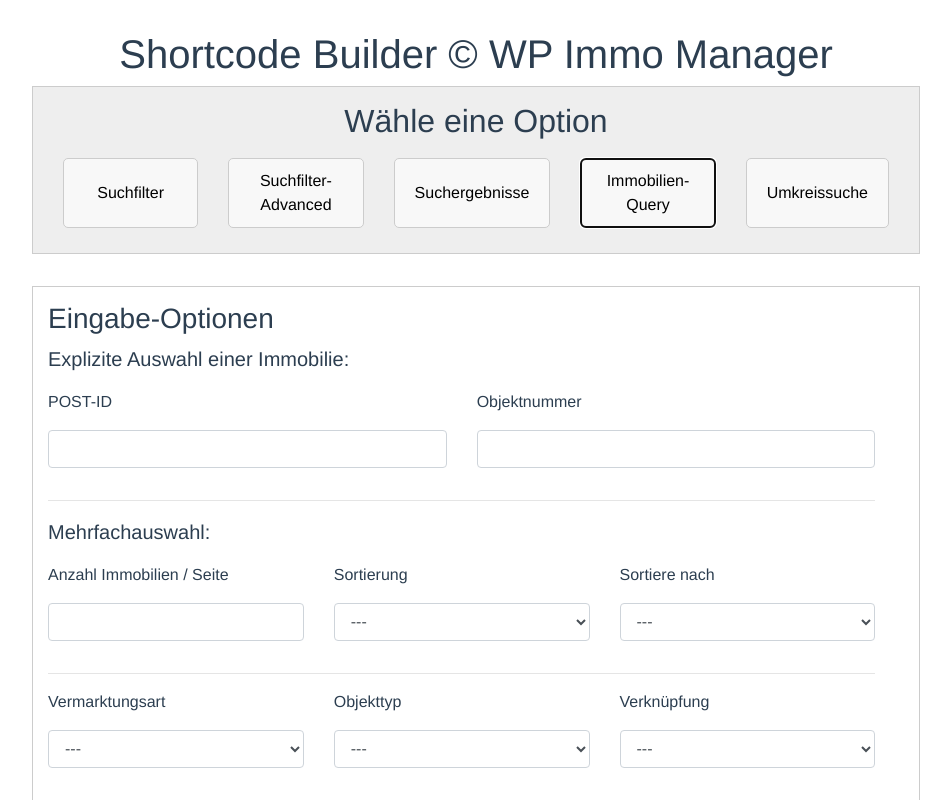
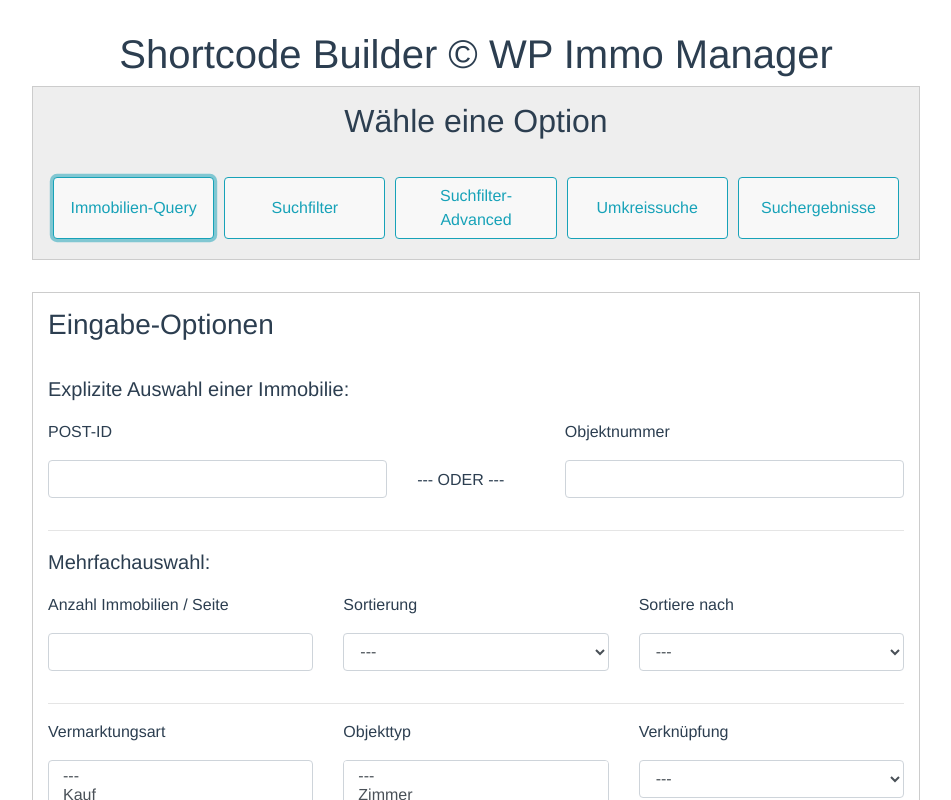
Before and after one commit to media-store-net/wpi-shortcodebuilder-vue, a Vue app: page / in a window 1280 px wide. Both pictures are taken after a click on the button "Immobilien-Query". Shown: the top 800 px of the page, without its empty margins (164-1115 px from the left). Built offline with nearby package versions, Linux system fonts and the light colour scheme.

Commit message:
- QueryInputCmp.vue logic finished - adding bootstrap and some style-classes

```diff
--- a/src/App.vue
+++ b/src/App.vue
@@ -1,9 +1,11 @@
 <template>
     <div id="app" class="container">
-    <Header msg="Shortcode Builder © WP Immo Manager" />
-    <ButtonArea />
+        <Header msg="Shortcode Builder © WP Immo Manager"/>
+        <ButtonArea/>
+        <transition name="fade">
             <InputArea :with-input="withInput" :content-cmp="inputContent.name"/>
-    <OutputArea :content="genarateOutput" />
+        </transition>
+        <OutputArea :content="genarateOutput"/>
     </div>
 </template>
 
@@ -30,6 +32,7 @@
       withInput: false,
       inputContent: {},
       filterBtn: '',
+      queryData: {},
       outputContent: ''
     }
   },
@@ -61,7 +64,6 @@
           }
           const value1 = this.stringFromArray(filterArray)
           this.setOutput(value1)
-          filterArray = []
           break
         case 'suchfilter-advanced' :
           filterArray = ['search_advanced']
@@ -76,7 +78,14 @@
           this.setOutput('search_filter_result')
           break
         case 'immobilien-query' :
-          this.setOutput('immobilien')
+          filterArray = ['immobilien']
+          if (this.queryData) {
+            for (const item in this.queryData) {
+              filterArray.push(this.queryData[item])
+            }
+          }
+          const value3 = this.stringFromArray(filterArray)
+          this.setOutput(value3)
           break
         case 'umkreissuche' :
           this.setOutput('umkreissuche')
@@ -95,6 +104,13 @@
     eventBus.$on('onFilterInput', (data) => {
       this.filterBtn = data
     })
+    eventBus.$on('onQueryInput', (data) => {
+      this.queryData = Object.entries(data).reduce((a, [k, v]) => (v ? {
+        ...a,
+        [k]: v
+      } : a), {})
+      console.log('onQueryInput Event', data)
+    })
   }
 }
 </script>
@@ -108,9 +124,11 @@
         color: #2c3e50;
         margin-top: 30px;
     }
+
     label {
         display: block;
     }
+
     input, select {
         margin: 1em 0;
         line-height: 2;
@@ -119,4 +137,20 @@
         border: 1px solid #ccc;
         border-radius: 5px;
     }
+
+    .fade-enter {
+        opacity: 0;
+    }
+
+    .fade-enter-active {
+        transition: opacity 1s;
+    }
+
+    .fade-leave {
+    }
+
+    .fade-leave-active {
+        transition: opacity 1s;
+        opacity: 0;
+    }
 </style>
--- a/src/components/ButtonArea.vue
+++ b/src/components/ButtonArea.vue
@@ -1,5 +1,5 @@
 <template>
-  <div id="wrapper" class="row">
+  <div id="wrapper" class="row card-content">
     <h2 class="col-12">Wähle eine Option</h2>
     <ButtonCmp
       class="col"
@@ -23,28 +23,28 @@
     return {
       buttons: [
         new Button(
-          1, 'Shortcode für die Suchfilter-Maske', 'Suchfilter', true, {
+          1, 'Shortcode für ein Immobilien Query', 'Immobilien-Query', true, {
+            name: 'QueryInputCmp',
+            cmpPath: './QueryInputCmp'
+          }
+        ),
+        new Button(
+          2, 'Shortcode für die Suchfilter-Maske', 'Suchfilter', true, {
             name: 'FilterInputCmp',
             cmpPath: './FilterInputCmp'
           }
         ),
         new Button(
-          2, 'Shortcode für die Erweiterte Suchfilter-Maske', 'Suchfilter-Advanced', true, {
+          3, 'Shortcode für die Erweiterte Suchfilter-Maske', 'Suchfilter-Advanced', true, {
             name: 'FilterInputCmp',
             cmpPath: './FilterInputCmp'
           }
         ),
         new Button(
-          3, 'Shortcode für die Suchergebnisse', 'Suchergebnisse', false
+          4, 'Shortcode für die Umkreissuche', 'Umkreissuche', false
         ),
         new Button(
-          4, 'Shortcode für ein Immobilien Query', 'Immobilien-Query', true, {
-            name: 'QueryInputCmp',
-            cmpPath: './QueryInputCmp'
-          }
-        ),
-        new Button(
-          5, 'Shortcode für die Umkreissuche', 'Umkreissuche', false
+          5, 'Shortcode für die Suchergebnisse', 'Suchergebnisse', false
         )
       ]
     }
@@ -60,4 +60,7 @@
     padding: 15px;
     background: #eee;
   }
+    h2 {
+        margin-bottom: 2rem;
+    }
 </style>
--- a/src/components/ButtonCmp.vue
+++ b/src/components/ButtonCmp.vue
@@ -1,5 +1,7 @@
 <template>
-  <button :title="btn.title" @click="onClick(btn)">{{btn.text}}</button>
+    <button :title="btn.title" @click="onClick(btn)"
+            class="btn btn-outline-info">{{btn.text}}
+    </button>
 </template>
 
 <script>
@@ -19,16 +21,10 @@
 <style scoped>
     button {
         background: #f8f8f8;
-    border: 1px solid #ccc;
-    border-radius: 5px;
-    margin: 10px 15px;
-    padding: 10px 20px;
+        margin: 5px;
     }
 
     button:hover {
-    background: #58a6bb;
-    color: #f8f8f8;
-    border: 1px solid #f8f8f8;
         cursor: pointer;
     }
 </style>
--- a/src/components/FilterInputCmp.vue
+++ b/src/components/FilterInputCmp.vue
@@ -25,7 +25,7 @@
 
 <style scoped>
   #content {
-    margin: 2em 0;
+    margin: 2rem 0;
     padding: 15px 0;
     background: inherit;
     text-align: left;
--- a/src/components/InputArea.vue
+++ b/src/components/InputArea.vue
@@ -27,5 +27,6 @@
   }
   h3 {
     padding-left: 0;
+      margin-bottom: 2rem;
   }
 </style>
--- a/src/components/QueryInputCmp.vue
+++ b/src/components/QueryInputCmp.vue
@@ -3,99 +3,137 @@
         <div id="content">
             <div class="row">
                 <p class="col-12 lead">Explizite Auswahl einer Immobilie:</p>
-        <div class="col">
+                <div class="col-12 col-md-5">
                     <label>POST-ID</label>
-          <input type="text" class="form-control"/>
+                    <input type="text" class="form-control"
+                           v-model="formData.post_id"/>
                 </div>
-        <div class="col">
+                <div class="d-none d-md-block col-2">
+                    <br><br>
+                    --- ODER ---
+                </div>
+                <div class="col-12 col-md-5">
                     <label>Objektnummer</label>
-          <input type="text" name="ocject_nr" class="form-control"/>
+                    <input type="text" class="form-control"
+                           v-model="formData.object_nr"/>
                 </div>
             </div>
             <hr>
             <div class="row">
                 <p class="lead col-12">Mehrfachauswahl:</p>
-        <div class="col">
+                <div class="col-12 col-sm-4">
                     <label>Anzahl Immobilien / Seite</label>
-          <input type="number" class="form-control"/>
+                    <input type="number" class="form-control"
+                           v-model="formData.anzahl"/>
                 </div>
-        <div class="col">
+                <div class="col-12 col-sm-4">
                     <label>Sortierung</label>
-          <select class="form-control">
-            <option>---</option>
-            <option>Aufsteigend</option>
-            <option>Absteigend</option>
+                    <select class="form-control" v-model="formData.sorting">
+                        <option value="">---</option>
+                        <option value="DESC">Aufsteigend</option>
+                        <option value="ASC">Absteigend</option>
                     </select>
                 </div>
-        <div class="col">
+                <div class="col-12 col-sm-4">
                     <label>Sortiere nach</label>
-          <select class="form-control">
-            <option>---</option>
-            <option value="">ID</option>
-            <option value="">Autor</option>
-            <option value="">Titel</option>
-            <option value="">Name</option>
-            <option value="">TYP</option>
-            <option value="">Datum</option>
-            <option value="">Letzte Aktualisierung</option>
-            <option value="">Zufällig</option>
-            <option value="">Anzahl Kommentare</option>
+                    <select class="form-control" v-model="formData.sortby">
+                        <option value="">---</option>
+                        <option value="ID">ID</option>
+                        <option value="Author">Autor</option>
+                        <option value="Title">Titel</option>
+                        <option value="Name">Name</option>
+                        <option value="type">TYP</option>
+                        <option value="date">Datum</option>
+                        <option value="modified">Letzte Aktualisierung</option>
+                        <option value="rand">Zufällig</option>
+                        <option value="comment_count">Anzahl Kommentare</option>
                     </select>
                 </div>
             </div>
             <hr>
             <div class="row">
-        <div class="col">
+                <div class="col-12 col-sm-4">
                     <label>Vermarktungsart</label>
-          <select class="form-control">
-            <option>---</option>
-            <option>Kauf</option>
-            <option>Miete / Pacht</option>
+                    <select class="form-control" v-model="formData.vermarktung" size="5" multiple>
+                        <option value="">---</option>
+                        <option value="kauf">Kauf</option>
+                        <option value="miete_pacht">Miete / Pacht</option>
+                        <option value="erbpacht">Erbpacht</option>
+                        <option value="leasing">Leasing</option>
                     </select>
                 </div>
-        <div class="col">
+                <div class="col-12 col-sm-4">
                     <label>Objekttyp</label>
-          <select class="form-control">
-            <option>---</option>
-            <option>Haus</option>
-            <option>Wohnung</option>
-            <option>Zimmer</option>
-            <option>Grundstück</option>
-            <option>Gewerbe</option>
+                    <select class="form-control" v-model="formData.objekttyp" size="5" multiple>
+                        <option value="">---</option>
+                        <option value="zimmer">Zimmer</option>
+                        <option value="wohnung">Wohnung</option>
+                        <option value="haus">Haus</option>
+                        <option value="grundstueck">Grundstück</option>
+                        <option value="buero_praxen">Büros / Praxen</option>
+                        <option value="einzelhandel">Einzelhandel</option>
+                        <option value="gastgewerbe">Gastgewerbe</option>
+                        <option value="hallen_lager_prod">Hallen / Lager</option>
+                        <option value="land_und_forstwirtschaft">Land und Forstwirtschaft</option>
+                        <option value="parken">Parken</option>
+                        <option value="sonstige">Sonstige</option>
+                        <option value="freizeitimmobilie_gewerblich">Gewerbliche Freizeitimmobilien</option>
+                        <option value="zinshaus_renditeobjekt">Zinshaus / Renditeobjekt</option>
                     </select>
                 </div>
-        <div class="col">
+                <div class="col-12 col-sm-4">
                     <label>Verknüpfung</label>
-          <select class="form-control">
-            <option>---</option>
-            <option value="">UND</option>
-            <option value="">ODER</option>
+                    <select class="form-control" v-model="formData.relation">
+                        <option value="">---</option>
+                        <option value="AND">UND</option>
+                        <option value="OR">ODER</option>
                     </select>
                 </div>
             </div>
             <hr>
             <div class="row">
-        <div class="col">
+                <div class="col-12 col-md-5">
                     <label>Meta enthalten</label>
-          <select class="form-control">
-            <option>---</option>
-            <option>Verkauft / Vermietet</option>
-            <option>Ort</option>
+                    <select class="form-control" v-model="formData.meta_in">
+                        <option value="">---</option>
+                        <option value="sold">Verkauft / Vermietet</option>
                     </select>
                 </div>
-        <div class="col">
+                <div class="d-none d-md-block col-md-2">
+                    <br><br>
+                    --- ODER ---
+                </div>
+                <div class="col-12 col-md-5">
                     <label>Meta ausschließen</label>
-          <select class="form-control">
-            <option>---</option>
-            <option>Verkauft / Vermietet</option>
-            <option>Ort</option>
+                    <select class="form-control" v-model="formData.meta_not">
+                        <option value="">---</option>
+                        <option value="sold">Verkauft / Vermietet</option>
                     </select>
                 </div>
+                <p class="col-12 alert alert-info"
+                   v-if="formData.post_id || formData.object_nr">
+                    Hinweis: Um die Mehrfachauswahl zu nutzen muss Post-ID und Objektnummer leer sein!
+                </p>
             </div>
             <hr>
             <div class="row">
-        <div class="col">
-          <button type="submit" class="btn btn-outline-info btn-lg float-right">Übernehmen</button>
+                <div class="col-12 col-md-7">
+                    <label>Style wählen</label>
+                    <select class="form-control" v-model="formData.style">
+                        <option value="">---</option>
+                        <option value="excerpt">Excerpt</option>
+                        <option value="list">Liste</option>
+                        <option value="div">Hardfacts</option>
+                        <option value="two-col-list">2 Spalten Row (Modern)</option>
+                        <option value="column">3 Spalten Row (Columns)</option>
+                        <option value="thumbnail">Thumbnails</option>
+                    </select>
+                </div>
+                <div class="col-12 col-md-5">
+                    <button @click="onResetData"
+                            type="reset" class="btn btn-outline-warning float-right">Reset
+                    </button>
+                    <button type="submit" class="btn btn-outline-info float-right">Übernehmen</button>
                 </div>
             </div>
         </div>
@@ -103,16 +141,63 @@
 </template>
 
 <script>
+import { eventBus } from '../eventBus'
+
 export default {
-  name: 'QueryInputCmp',
-  data: function () {
+  'name': 'QueryInputCmp',
+  'data': function () {
     return {
-      formData: {}
+      'formData': {
+        'post_id': '',
+        'object_nr': '',
+        'anzahl': '',
+        'sorting': '',
+        'sortby': '',
+        'vermarktung': [],
+        'objekttyp': [],
+        'relation': '',
+        'meta_in': '',
+        'meta_not': '',
+        'style': ''
+      },
+      'result': {}
     }
   },
-  methods: {
-    onSubmitData: function (event) {
-      console.log(event)
+  'methods': {
+    'onSubmitData': function (event) {
+      let result = {}
+      // only id or objectnumber
+      if (this.formData.object_nr.length) {
+        result.object_nr = `object_nr=${this.formData.object_nr}`
+      } else if (this.formData.post_id.length) {
+        result.id = `id=${this.formData.post_id}`
+      } else {
+        // all ather multiselect items
+        result.anzahl = this.formData.anzahl.length ? `anzahl=${this.formData.anzahl}` : null
+        result.sorting = this.formData.sorting.length ? `sort=${this.formData.sorting}` : null
+        result.sortby = this.formData.sortby.length ? `sortby=${this.formData.sortby}` : null
+        result.vermarktung = this.formData.vermarktung.length ? `vermarktung=${this.formData.vermarktung}` : null
+        result.objekttyp = this.formData.objekttyp.length ? `objekttyp=${this.formData.objekttyp}` : null
+        result.relation = this.formData.relation.length ? `relation=${this.formData.relation}` : null
+        result.meta_in = this.formData.meta_in.length ? `meta_in=${this.formData.meta_in}` : null
+        result.meta_not = this.formData.meta_not.length ? `meta_not=${this.formData.meta_not}` : null
+      }
+      // global set of style
+      result.style = this.formData.style.length ? `style=${this.formData.style}` : null
+      this.result = result
+
+      eventBus.onQueryInput(this.result)
+    },
+    onResetData: function (event) {
+      event.preventDefault()
+      for (const key in this.formData) {
+        if (key === 'vermarktung' || key === 'objekttyp') {
+          this.formData[key] = []
+        } else {
+          this.formData[key] = ''
+        }
+      }
+      this.onSubmitData(event)
     }
   }
 }
@@ -123,4 +208,8 @@
         width: 100%;
     }
 
+    .btn {
+        margin: 2.5rem 0 0 15px;
+    }
+
 </style>
--- a/src/eventBus.js
+++ b/src/eventBus.js
@@ -9,6 +9,9 @@
     },
     onFilterInput (value) {
       this.$emit('onFilterInput', value)
+    },
+    onQueryInput (data) {
+      this.$emit('onQueryInput', data)
     }
   }
 })
```
Also changed, not shown: src/components/OutputArea.vue (+11 -4 lines). Lines whose indentation alone changed are shown as unchanged.
